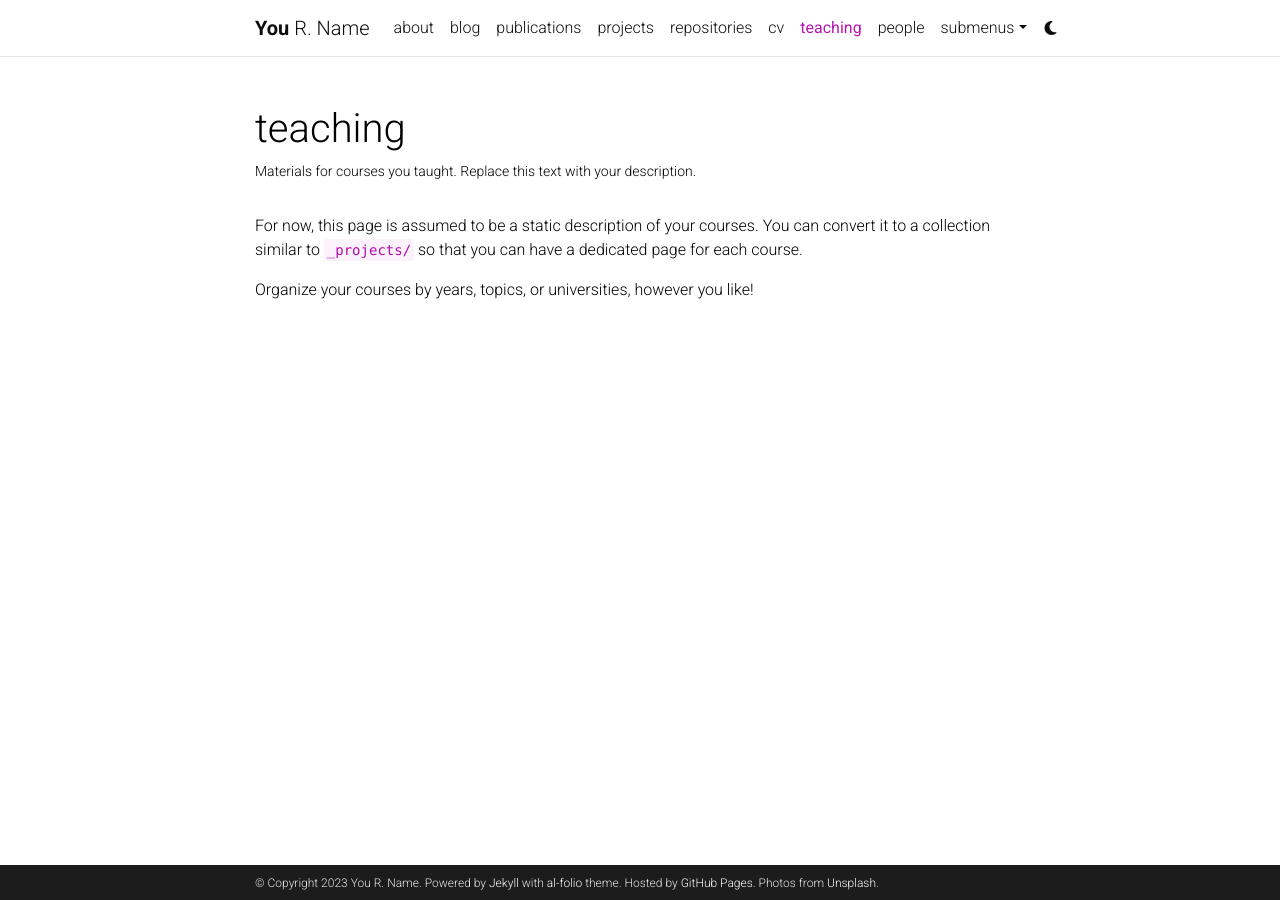
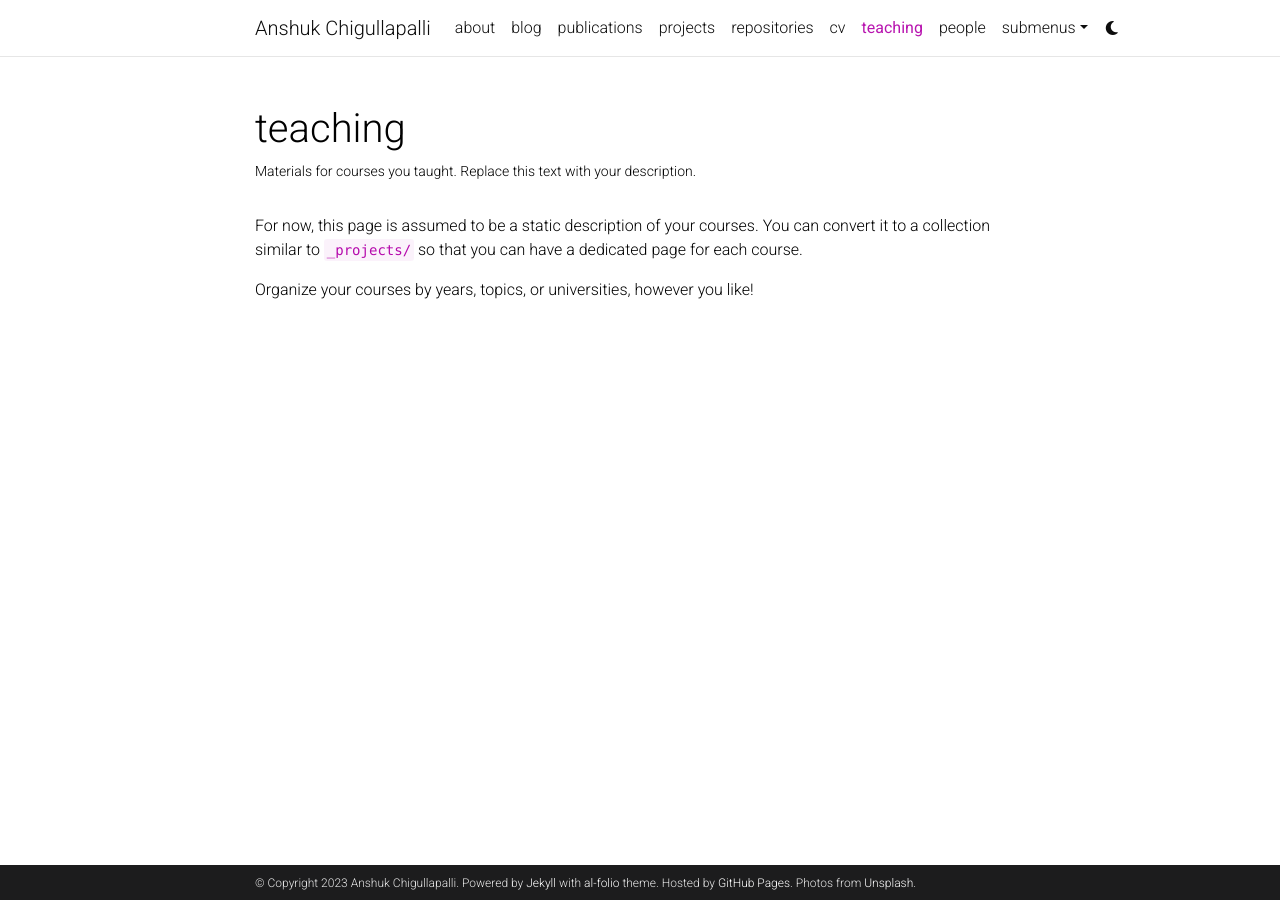
Before and after one commit to GigaVoltFlash/gigavoltflash.github.io, a Jekyll site: the page built from _pages/teaching.md, in a window 1280 px wide. Built offline with Jekyll 4.4.1, drawn with Linux system fonts in a browser that asks for light colours; comment, search, counter and statistics services are not loaded; a style sheet for code colours, icons or effects is not loaded.

Commit message:
Updating url

```diff
--- a/_config.yml
+++ b/_config.yml
@@ -2,11 +2,10 @@
 # Site settings
 # -----------------------------------------------------------------------------
 
-title: blank # the website title (if blank, full name will be used instead)
-first_name: You
-middle_name: R.
-last_name: Name
-email: you@example.com
+title: Anshuk Chigullapalli # the website title (if blank, full name will be used instead)
+first_name: Anshuk
+last_name: Chigullapalli
+email: anshuk@stanford.edu
 description: > # the ">" symbol means to ignore newlines until "footer_text:"
   A simple, whitespace theme for academics. Based on [*folio](https://github.com/bogoli/-folio) design.
 footer_text: >
@@ -18,8 +17,8 @@
 lang: en # the language of your site (for example: en, fr, cn, ru, etc.)
 icon: ⚛️  # the emoji used as the favicon (alternatively, provide image name in /assets/img/)
 
-url: https://alshedivat.github.io # the base hostname & protocol for your site
-baseurl: /al-folio # the subpath of your site, e.g. /blog/
+url: https://gigavoltflash.github.io # the base hostname & protocol for your site
+baseurl: # the subpath of your site, e.g. /blog/
 last_updated: false # set to true if you want to display last updated in the footer
 impressum_path:  # set to path to include impressum link in the footer, use the same path as permalink in a page, helps to conform with EU GDPR
 
```
